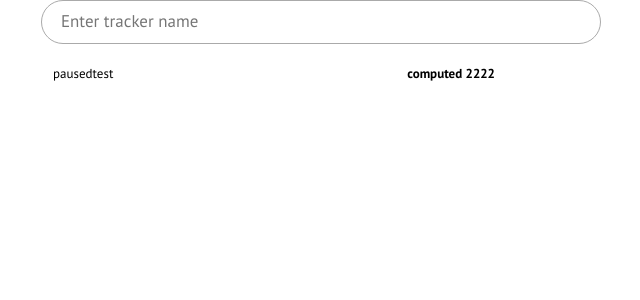
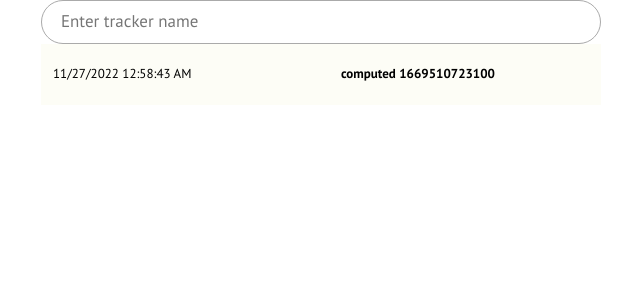
Before and after one commit to prspro/nmbl-test, a React (Create React App) app: page / in a window 1280 px wide. Both pictures are taken after a click on the label 898 px from the left and 22 px from the top of the page. Shown: the top 300 px of the page, without its empty margins (319-959 px from the left). Built offline with nearby package versions, Linux system fonts and the light colour scheme; some icons are missing.

Commit message:
store reworked, Stopwatch component reworked

```diff
--- a/src/App.tsx
+++ b/src/App.tsx
@@ -1,13 +1,18 @@
-import Stopwatch from './components/Stopwatch'
-import StopwatchForm from './components/StopwatchForm'
+import Stopwatch from "./components/Stopwatch";
+import StopwatchForm from "./components/StopwatchForm";
+import { useAppSelector } from "./store/hooks";
 
 const App = () => {
+  const stopwatchList = useAppSelector((state) => state.counter.stopwatchList);
+
   return (
     <div className="container">
       <StopwatchForm placeholder="Enter tracker name" />
-      <Stopwatch title="test" value={2222} isPaused={true} />
+      {stopwatchList.map((entry) => (
+        <Stopwatch key={entry.id} id={entry.id} title={entry.title} value={entry.value} isPaused={entry.isPaused} />
+      ))}
     </div>
-  )
-}
+  );
+};
 
-export default App
+export default App;
--- a/src/components/Stopwatch/Stopwatch.tsx
+++ b/src/components/Stopwatch/Stopwatch.tsx
@@ -9,32 +9,35 @@
   title: string;
   value: number;
   isPaused: boolean;
+  id: number;
 }
 
 const Stopwatch: FC<IStopwatchProps> = ({
+  id,
   className,
   title,
   value,
   isPaused,
 }) => {
-  const { computedValue } = useStopwatch({ value });
+  const { computedValue, handleRemove, handlePauseToggle } = useStopwatch({
+    value,
+    id,
+  });
 
   return (
-    <div className={classNames("stopwatch", className)}>
-      <p className="stopwatch__title">
-        {isPaused ? "paused" + title : "not paused" + title}
-      </p>
+    <div className={classNames("stopwatch", className, { active: !isPaused })}>
+      <p className="stopwatch__title">{title}</p>
       <span className="stopwatch__value">{computedValue}</span>
       {isPaused ? (
-        <button className="stopwatch__btn">
+        <button onClick={handlePauseToggle} className="stopwatch__btn">
           <SvgIcon id="pause" />
         </button>
       ) : (
-        <button className="stopwatch__btn">
+        <button onClick={handlePauseToggle} className="stopwatch__btn">
           <SvgIcon id="play" />
         </button>
       )}
-      <button className="stopwatch__btn">
+      <button onClick={handleRemove} className="stopwatch__btn">
         <SvgIcon id="remove" />
       </button>
     </div>
--- a/src/components/Stopwatch/useStopwatch.ts
+++ b/src/components/Stopwatch/useStopwatch.ts
@@ -1,18 +1,31 @@
-import React from 'react'
+import React from "react";
+import { useAppDispatch, useAppSelector } from "../../store/hooks";
+import { removeStopwatch, toggleStopwatch } from "../../store/slice/appSlice";
 
 type IUseStopwatchProps = {
-    value: number
-}
+  value: number;
+  id: number;
+};
 type IUseStopwatch = {
-    computedValue: string;
-}
+  computedValue: string;
+  handleRemove: () => void;
+  handlePauseToggle: () => void;
+};
 
-const useStopwatch = ({value}: IUseStopwatchProps):IUseStopwatch => {
+const useStopwatch = ({ value, id }: IUseStopwatchProps): IUseStopwatch => {
+  const computedValue = "computed " + value;
 
+  const dispatch = useAppDispatch();
 
-    const computedValue = "computed " + value;
+  const handlePauseToggle = () => {
+    dispatch(toggleStopwatch(id))
+  }
 
-  return {computedValue}
-}
+  const handleRemove = () => {
+    dispatch(removeStopwatch(id))
+  }
 
-export default useStopwatch
+  return { computedValue, handleRemove, handlePauseToggle };
+};
+
+export default useStopwatch;
--- a/src/components/StopwatchForm/useStopwatchForm.ts
+++ b/src/components/StopwatchForm/useStopwatchForm.ts
@@ -1,6 +1,6 @@
 import React, { useState } from "react";
 import { useAppDispatch } from "../../store/hooks";
-import { addStopwatch } from "../../store/slice/stopwatchSlice";
+import { addStopwatch } from "../../store/slice/appSlice";
 
 // type IUseStopwatchFormProps = {};
 type IUseStopwatchForm = {
--- a/src/store/index.ts
+++ b/src/store/index.ts
@@ -1,5 +1,5 @@
 import { configureStore, ThunkAction, Action } from '@reduxjs/toolkit';
-import counterReducer from './slice/stopwatchSlice';
+import counterReducer from './slice/appSlice';
 
 export const store = configureStore({
   reducer: {
--- a/src/store/slice/stopwatchSlice.ts
+++ b/src/store/slice/appSlice.ts
@@ -7,25 +7,33 @@
   isPaused: boolean;
 }
 
-const initialState: IStopwatch[] = [];
+interface IState {
+  stopwatchList: IStopwatch[];
+}
+
+const initialState:IState = {
+  stopwatchList: [],
+};
 
 export const counterSlice = createSlice({
   name: "stopwatch",
   initialState,
   reducers: {
     addStopwatch: (state, action: PayloadAction<IStopwatch>) => {
-      state.push(action.payload);
+      state.stopwatchList.push(action.payload);
     },
     removeStopwatch: (state, action: PayloadAction<number>) => {
-      state = state.filter((entry) => entry.id !== action.payload);
+      state.stopwatchList = state.stopwatchList.filter((entry) => {
+        return entry.id !== action.payload;
+      });
     },
     incrementStopwatchValue: (state, action: PayloadAction<number>) => {
-      state = state.map((entry) =>
+      state.stopwatchList = state.stopwatchList.map((entry) =>
         entry.id !== action.payload ? entry : { ...entry, value: entry.value++ }
       );
     },
     toggleStopwatch: (state, action: PayloadAction<number>) => {
-      state = state.map((entry) =>
+      state.stopwatchList = state.stopwatchList.map((entry) =>
         entry.id === action.payload
           ? { ...entry, isPaused: !entry.isPaused }
           : entry
@@ -34,6 +42,10 @@
   },
 });
 
-export const { addStopwatch, removeStopwatch, incrementStopwatchValue, toggleStopwatch } =
-  counterSlice.actions;
+export const {
+  addStopwatch,
+  removeStopwatch,
+  incrementStopwatchValue,
+  toggleStopwatch,
+} = counterSlice.actions;
 export default counterSlice.reducer;
```
